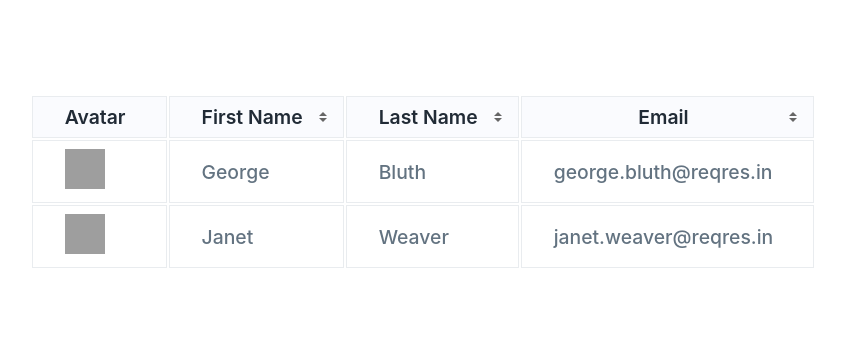
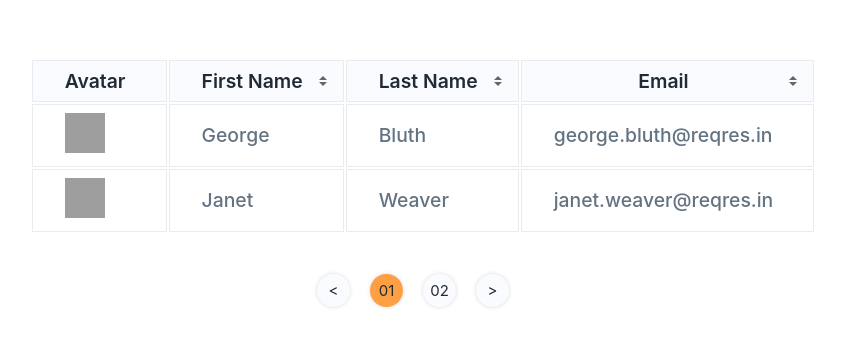
Before and after one commit to lolikana/react-query-pagination, a Next.js app: page / in a window 1280 px wide. Shown: the part 234-580 px from the top of the page, without its empty margins (217-1062 px from the left). Built offline with nearby package versions, Linux system fonts and the light colour scheme; grey boxes are pictures that could not be loaded.

Commit message:
set up pagination

```diff
--- /dev/null
+++ b/src/components/pagination/Pagination.tsx
@@ -0,0 +1,51 @@
+import React, { Dispatch, FC, SetStateAction } from 'react';
+
+import styles from '@/styles/components/pagination/pagination.module.scss';
+
+type Props = {
+  activePage: number;
+  pages: number;
+  setActivePage: Dispatch<SetStateAction<number>>;
+};
+
+const Pagination: FC<Props> = props => {
+  const { activePage, pages, setActivePage } = props;
+
+  const getPages = () => {
+    const elements = [];
+    for (let i = 1; i <= pages; i++) {
+      elements.push(
+        <div
+          className={styles[`${activePage === i ? 'active' : ''}`]}
+          onClick={() => setActivePage(i)}
+          key={i}
+        >
+          {i < 10 ? `0${i}` : i}
+        </div>
+      );
+    }
+    return elements;
+  };
+
+  return (
+    <div className={styles.pagination}>
+      <div
+        className={`${styles['pagination-arrow ']} ${activePage === 1 ? 'inactive' : ''}`}
+        onClick={() => activePage !== 1 && setActivePage((page: number) => page - 1)}
+      >
+        {'<'}
+      </div>
+      {getPages()}
+      <div
+        className={`${styles['pagination-arrow ']} ${
+          activePage === pages ? 'inactive' : ''
+        }`}
+        onClick={() => activePage !== 1 && setActivePage((page: number) => page + 1)}
+      >
+        {'>'}
+      </div>
+    </div>
+  );
+};
+
+export default Pagination;
--- a/src/pages/index.tsx
+++ b/src/pages/index.tsx
@@ -1,6 +1,8 @@
 import Head from 'next/head';
+import { useState } from 'react';
 
 import Table from '@/components/datatable/Table';
+import Pagination from '@/components/pagination/Pagination';
 import { USER_LIST_COLUMNS } from '@/libs/THeadColumns';
 import { TUser } from '@/libs/types';
 
@@ -24,6 +26,7 @@ const DUMMY_USERS_LIST: TUser[] = [
 ];
 
 export default function Home() {
+  const [activePage, setActivePage] = useState(1);
   return (
     <div className={styles.container}>
       <Head>
@@ -38,6 +41,7 @@ export default function Home() {
           columns={USER_LIST_COLUMNS}
           emptyData="no users found"
         />
+        <Pagination activePage={activePage} setActivePage={setActivePage} pages={2} />
       </main>
     </div>
   );
--- /dev/null
+++ b/src/styles/components/pagination/pagination.module.scss
@@ -0,0 +1,37 @@
+@import '../../variables.scss';
+
+.pagination {
+  display: flex;
+  justify-content: center;
+  margin-top: 40px;
+
+  div {
+    width: 33px;
+    height: 33px;
+    background: $__light__vampires;
+    box-shadow: 0px 0px 4px rgba(0, 0, 0, 0.15);
+    border-radius: 50%;
+    font-size: 15px;
+    display: flex;
+    justify-content: center;
+    align-items: center;
+    color: $__secondarycolor;
+    margin-right: 20px;
+    cursor: pointer;
+
+    &.active {
+      background-color: $__primarycolor;
+      color: $__secondarycolor;
+    }
+
+    &.pagination-arrow {
+      font-size: 24px;
+      color: $__secondarycolor;
+    }
+
+    &.pagination-arrow.inactive {
+      opacity: 0.7;
+      cursor: not-allowed;
+    }
+  }
+}
```
